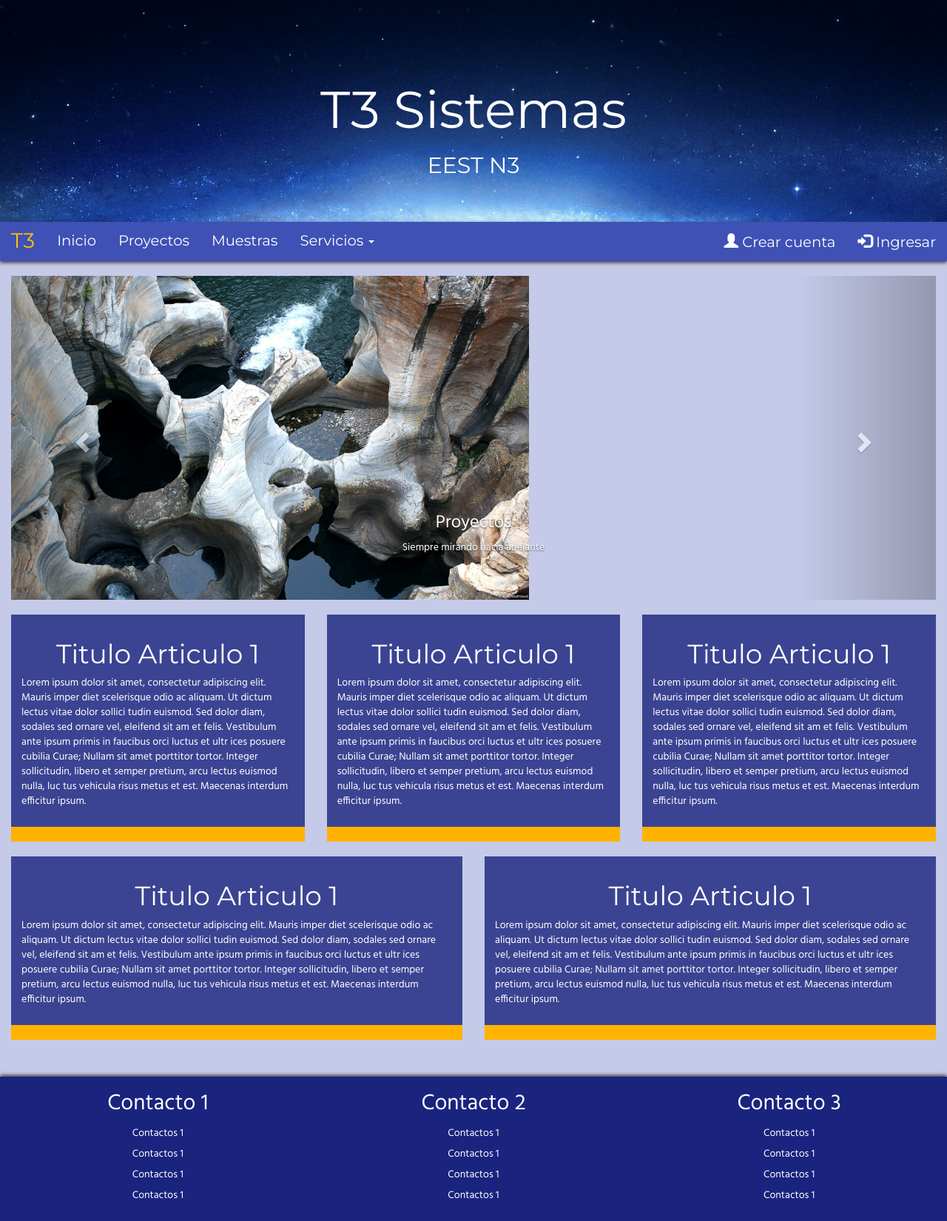
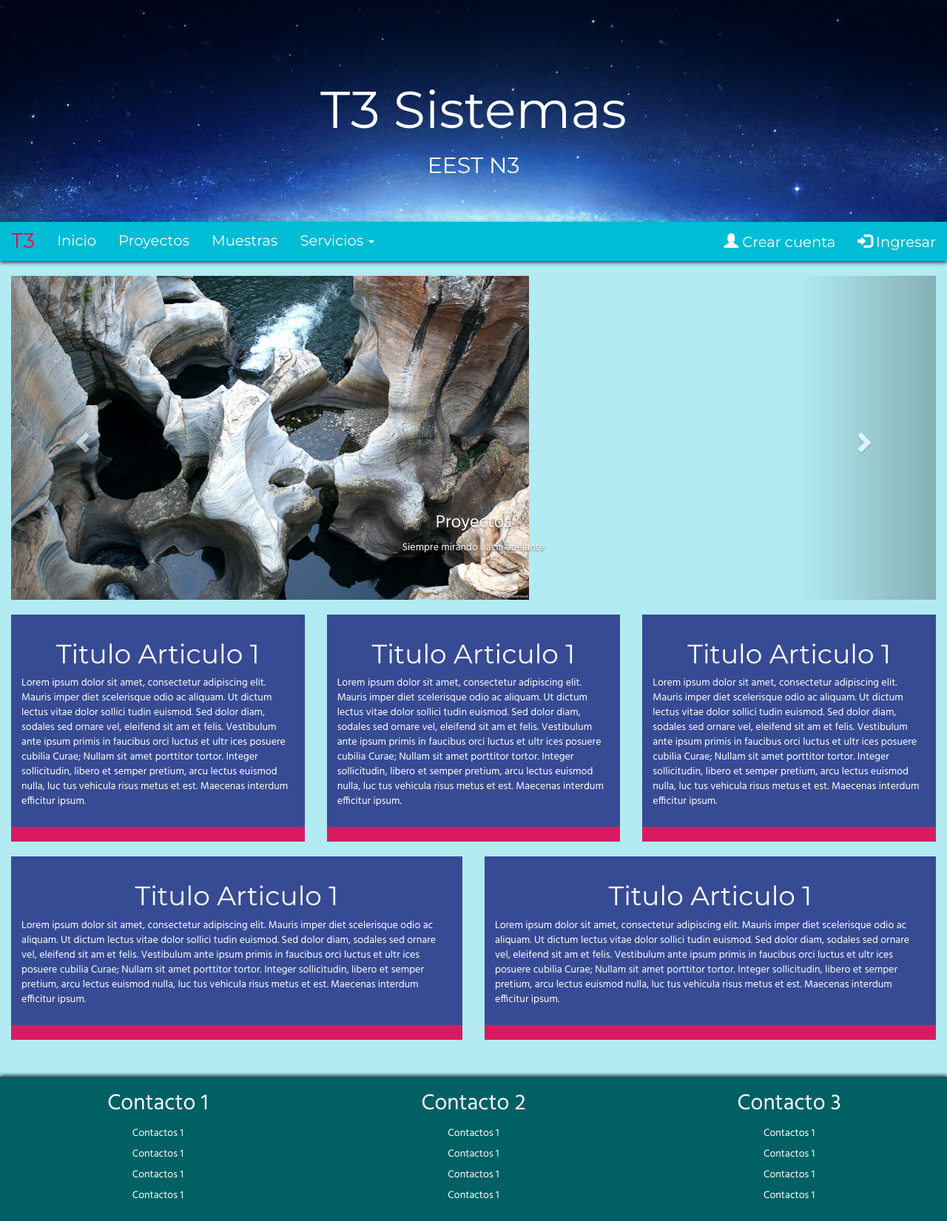
Before and after one commit to leandrocabranes/TecnicaTres, a PHP site: page /index.html in a window 1280 px wide. Shown: the whole page at 74% size. Run offline with PHP 8.4, Linux system fonts and the light colour scheme.

Commit message:
Cambio a cyan y rosado

```diff
--- a/CSS/estilos.css
+++ b/CSS/estilos.css
@@ -56,7 +56,7 @@
 
 body {
   font-family: "Hind", sans-serif;
-  background-color: #C5CAE9; }
+  background-color: #B2EBF2; }
 
 h1 {
   font-family: "Montserrat", sans-serif; }
@@ -81,7 +81,7 @@ h1 {
 
 .navbar-personal {
   z-index: 9999;
-  background-color: #3F51B5;
+  background-color: #00BCD4;
   box-shadow: 0px 2px 5px #333;
   border-radius: 0px; }
   .navbar-personal a {
@@ -92,33 +92,33 @@ h1 {
 .navbar-nav > li > a {
   transition: background-color 0.3s; }
   .navbar-nav > li > a:hover {
-    background-color: #1A237E; }
+    background-color: #006064; }
 
 .nav .open > a:focus {
-  background-color: #283593; }
+  background-color: #00838F; }
 .nav > li > a:focus {
-  background-color: #1A237E; }
+  background-color: #006064; }
 
 .dropdown-menu {
-  background-color: #283593; }
+  background-color: #00838F; }
   .dropdown-menu > li > a {
     color: #FFF;
     transition: background-color 0.3s; }
     .dropdown-menu > li > a:hover, .dropdown-menu > li > a:focus {
       color: #FFF;
       text-decoration: none;
-      background-color: #1A237E; }
+      background-color: #006064; }
 
 .navbar-toggle {
   border-width: 2px;
-  border-color: #FFC400; }
+  border-color: #F50057; }
 
 .icon-bar {
-  background-color: #FFC400; }
+  background-color: #F50057; }
 
 .navbar-header > a {
   font-size: 2em;
-  color: #FFC400; }
+  color: #F50057; }
 
 /* Articulos y cajas vvv */
 .articulos {
@@ -134,13 +134,13 @@ h1 {
   padding: 14px;
   border-bottom-style: solid;
   border-width: 20px;
-  border-color: #FFB300;
+  border-color: #D81B60;
   background-color: rgba(26, 35, 126, 0.8); }
 
 /* Footer y sus cajas vvv */
 .pie {
   margin-top: 30px;
-  background-color: #1A237E;
+  background-color: #006064;
   box-shadow: 0px -2px 5px #333; }
   .pie li {
     list-style: none;
--- a/CSS/estilos.sass
+++ b/CSS/estilos.sass
@@ -5,12 +5,12 @@
 $fuente-prim: 'Montserrat', sans-serif
 $fuente-alt: 'Hind', sans-serif
 $color-blanco: #FFF
-$color-fondo: #C5CAE9
-$color-primario: #3F51B5
-$color-prim2: #1A237E
-$color-prim3: #283593
-$color-alt1: #FFB300
-$color-alt2: #FFC400
+$color-fondo: #B2EBF2
+$color-primario: #00BCD4
+$color-prim2: #006064
+$color-prim3: #00838F
+$color-alt1: #D81B60
+$color-alt2: #F50057
 
 *
 	margin: 0
```
